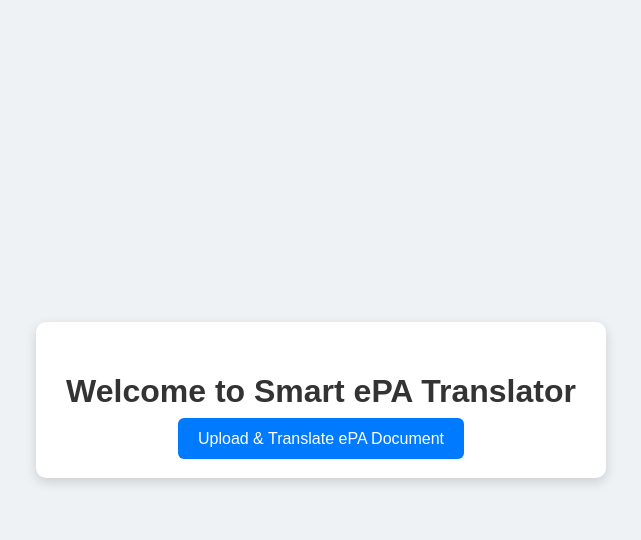
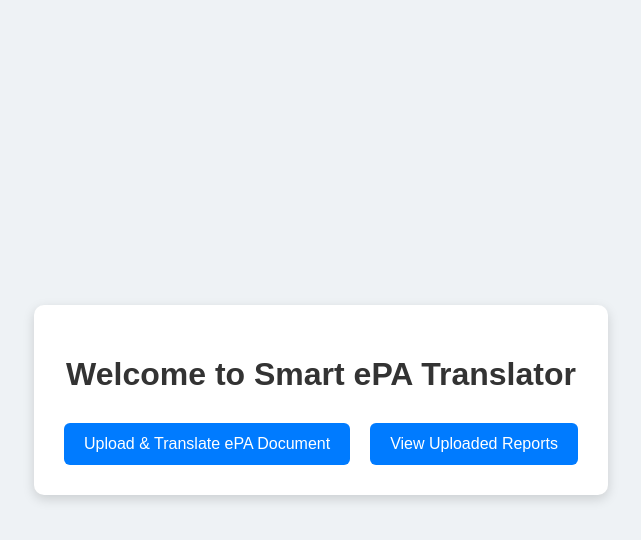
Before and after one commit to withonly-sujal/Medical_Reports_Analyzer, a Django app: page / in a window 1280 px wide. Shown: the top 540 px of the page, without its empty margins (319-960 px from the left). Run offline with Django 5.2, Linux system fonts and the light colour scheme.

Commit message:
uploaded reports

```diff
--- a/epa_translator/urls.py
+++ b/epa_translator/urls.py
@@ -25,4 +25,6 @@ urlpatterns = [
     #path('', lambda request: redirect('upload/')),
     path('', views.homepage, name='home'),
     path('translate/', views.translated_terms, name='translate'),
+    path('reports/', views.view_reports, name='view_reports'),
+
 ]
--- a/records/templates/home.html
+++ b/records/templates/home.html
@@ -24,7 +24,13 @@
 
         h1 {
             color: #333;
-            margin-bottom: 20px;
+            margin-bottom: 30px;
+        }
+
+        .button-group {
+            display: flex;
+            justify-content: center;
+            gap: 20px;
         }
 
         .feature-button {
@@ -46,7 +52,10 @@
 <body>
     <div class="container">
         <h1>Welcome to Smart ePA Translator</h1>
-        <a class="feature-button" href="{% url 'upload' %}">Upload & Translate ePA Document</a>
+        <div class="button-group">
+            <a class="feature-button" href="{% url 'upload' %}">Upload & Translate ePA Document</a>
+            <a class="feature-button" href="{% url 'view_reports' %}">View Uploaded Reports</a>
+        </div>
     </div>
 </body>
 </html>
--- a/records/views.py
+++ b/records/views.py
@@ -2,7 +2,10 @@ from django.shortcuts import render, redirect
 from django.http import JsonResponse
 import pdfplumber
 import re
+import json
+
 from .helpers import medical_ranges, term_simplifications
+from .models import UploadedReport  # ✅ Import the model to save reports
 
 def homepage(request):
     return render(request, 'home.html')
@@ -27,7 +30,8 @@ def upload_document(request):
             line_copy = line  # modified version of line
             for test, data in medical_ranges.items():
                 if test.lower() in line.lower():
-                    match = re.search(r"([0-9.]+)", line)
+                    pattern = rf"{re.escape(test)}.*?([0-9.]+)"
+                    match = re.search(pattern, line, re.IGNORECASE)
                     if match:
                         try:
                             value = float(match.group(1))
@@ -52,6 +56,13 @@ def upload_document(request):
             highlighted_lines.append(line_copy)
 
         raw_text = "\n".join(highlighted_lines)
+
+        # ✅ Save report to database
+        UploadedReport.objects.create(
+            filename=file.name,
+            extracted_text=raw_text,
+            parsed_data=highlights
+        )
 
         return render(request, 'results.html', {
             "highlights": highlights,
@@ -80,3 +91,7 @@ def translated_terms(request):
         })
 
     return redirect('home')
+
+def view_reports(request):
+    reports = UploadedReport.objects.all().order_by('-uploaded_at')
+    return render(request, 'report_list.html', {'reports': reports})
```
Also changed, not shown: records/models.py (+7 -0 lines), records/templates/report_list.html (added, +20 -0 lines), db.sqlite3, records/migrations/0002_uploadedreport.py (added).
